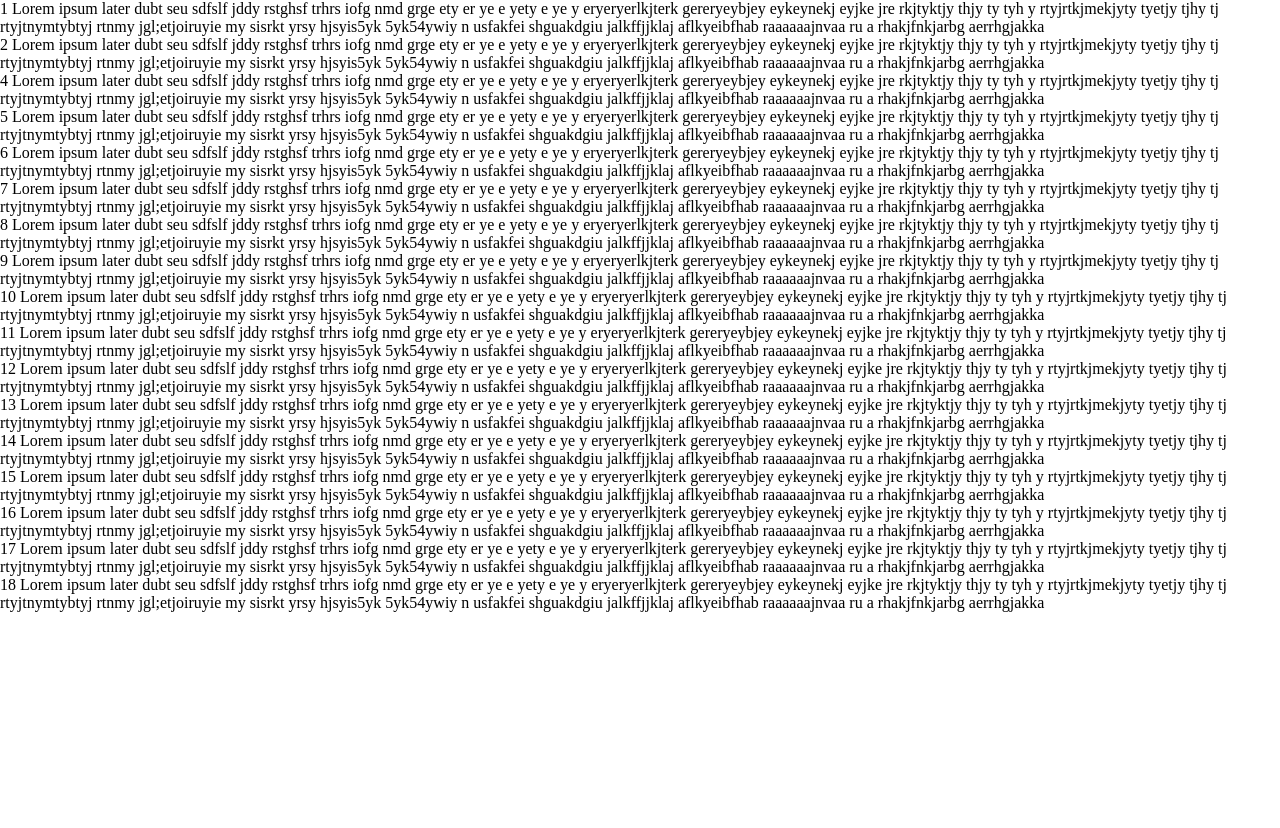
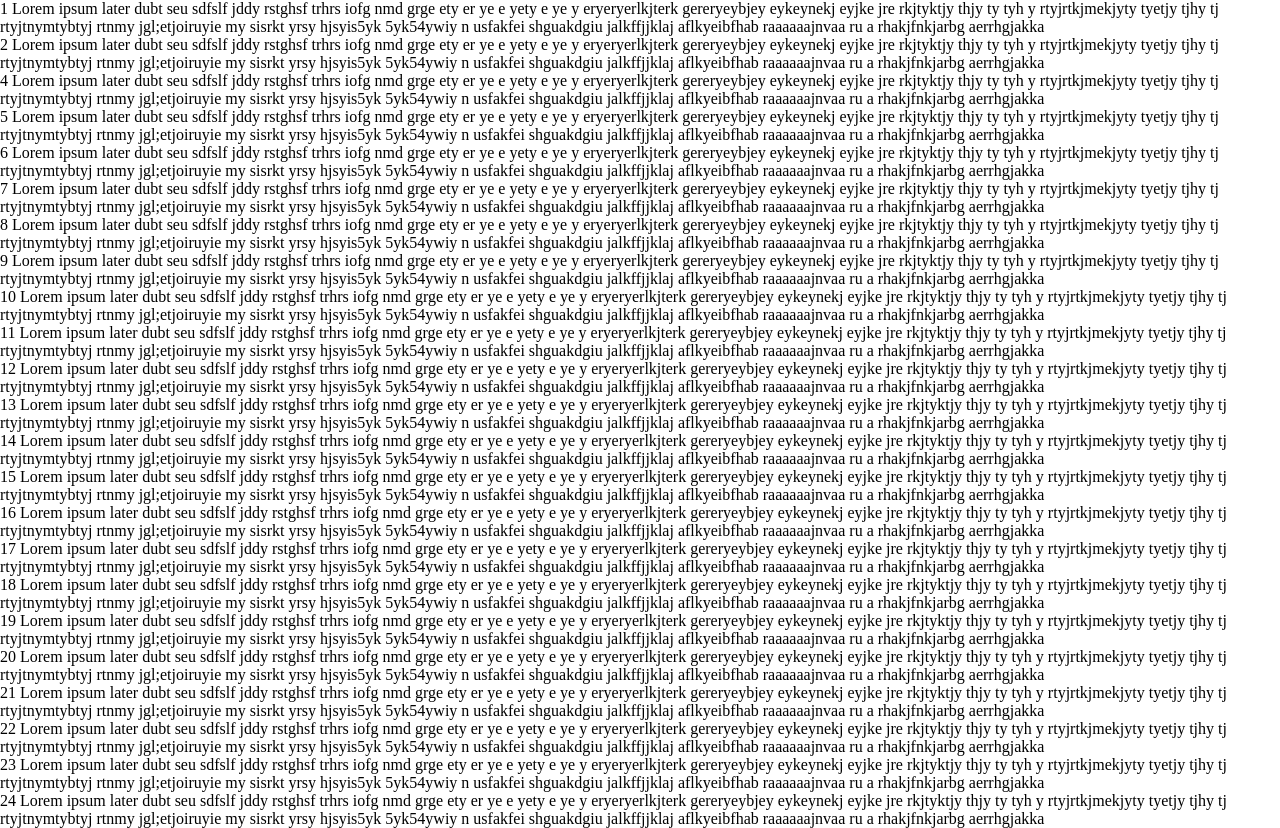
Before and after one commit to devdutt6/manabu-css, a Next.js app: page /scroll in a window 1280 px wide. Before the commit the page ends 800 px from the top, so only its background shows below. Built offline with nearby package versions, Linux system fonts and the light colour scheme.

Commit message:
some readme desc

```diff
--- a/pages/scroll.js
+++ b/pages/scroll.js
@@ -19,6 +19,12 @@ export default ( ) => {
   <p>16 Lorem ipsum later dubt seu sdfslf jddy rstghsf trhrs iofg nmd grge ety er ye e yety e ye y eryeryerlkjterk gereryeybjey eykeynekj eyjke jre rkjtyktjy thjy ty tyh y rtyjrtkjmekjyty tyetjy tjhy tj rtyjtnymtybtyj rtnmy jgl;etjoiruyie my sisrkt yrsy hjsyis5yk 5yk54ywiy n usfakfei shguakdgiu jalkffjjklaj aflkyeibfhab raaaaaajnvaa ru a rhakjfnkjarbg aerrhgjakka</p>
   <p>17 Lorem ipsum later dubt seu sdfslf jddy rstghsf trhrs iofg nmd grge ety er ye e yety e ye y eryeryerlkjterk gereryeybjey eykeynekj eyjke jre rkjtyktjy thjy ty tyh y rtyjrtkjmekjyty tyetjy tjhy tj rtyjtnymtybtyj rtnmy jgl;etjoiruyie my sisrkt yrsy hjsyis5yk 5yk54ywiy n usfakfei shguakdgiu jalkffjjklaj aflkyeibfhab raaaaaajnvaa ru a rhakjfnkjarbg aerrhgjakka</p>
   <p>18 Lorem ipsum later dubt seu sdfslf jddy rstghsf trhrs iofg nmd grge ety er ye e yety e ye y eryeryerlkjterk gereryeybjey eykeynekj eyjke jre rkjtyktjy thjy ty tyh y rtyjrtkjmekjyty tyetjy tjhy tj rtyjtnymtybtyj rtnmy jgl;etjoiruyie my sisrkt yrsy hjsyis5yk 5yk54ywiy n usfakfei shguakdgiu jalkffjjklaj aflkyeibfhab raaaaaajnvaa ru a rhakjfnkjarbg aerrhgjakka</p>
+  <p>19 Lorem ipsum later dubt seu sdfslf jddy rstghsf trhrs iofg nmd grge ety er ye e yety e ye y eryeryerlkjterk gereryeybjey eykeynekj eyjke jre rkjtyktjy thjy ty tyh y rtyjrtkjmekjyty tyetjy tjhy tj rtyjtnymtybtyj rtnmy jgl;etjoiruyie my sisrkt yrsy hjsyis5yk 5yk54ywiy n usfakfei shguakdgiu jalkffjjklaj aflkyeibfhab raaaaaajnvaa ru a rhakjfnkjarbg aerrhgjakka</p>
+  <p>20 Lorem ipsum later dubt seu sdfslf jddy rstghsf trhrs iofg nmd grge ety er ye e yety e ye y eryeryerlkjterk gereryeybjey eykeynekj eyjke jre rkjtyktjy thjy ty tyh y rtyjrtkjmekjyty tyetjy tjhy tj rtyjtnymtybtyj rtnmy jgl;etjoiruyie my sisrkt yrsy hjsyis5yk 5yk54ywiy n usfakfei shguakdgiu jalkffjjklaj aflkyeibfhab raaaaaajnvaa ru a rhakjfnkjarbg aerrhgjakka</p>
+  <p>21 Lorem ipsum later dubt seu sdfslf jddy rstghsf trhrs iofg nmd grge ety er ye e yety e ye y eryeryerlkjterk gereryeybjey eykeynekj eyjke jre rkjtyktjy thjy ty tyh y rtyjrtkjmekjyty tyetjy tjhy tj rtyjtnymtybtyj rtnmy jgl;etjoiruyie my sisrkt yrsy hjsyis5yk 5yk54ywiy n usfakfei shguakdgiu jalkffjjklaj aflkyeibfhab raaaaaajnvaa ru a rhakjfnkjarbg aerrhgjakka</p>
+  <p>22 Lorem ipsum later dubt seu sdfslf jddy rstghsf trhrs iofg nmd grge ety er ye e yety e ye y eryeryerlkjterk gereryeybjey eykeynekj eyjke jre rkjtyktjy thjy ty tyh y rtyjrtkjmekjyty tyetjy tjhy tj rtyjtnymtybtyj rtnmy jgl;etjoiruyie my sisrkt yrsy hjsyis5yk 5yk54ywiy n usfakfei shguakdgiu jalkffjjklaj aflkyeibfhab raaaaaajnvaa ru a rhakjfnkjarbg aerrhgjakka</p>
+  <p>23 Lorem ipsum later dubt seu sdfslf jddy rstghsf trhrs iofg nmd grge ety er ye e yety e ye y eryeryerlkjterk gereryeybjey eykeynekj eyjke jre rkjtyktjy thjy ty tyh y rtyjrtkjmekjyty tyetjy tjhy tj rtyjtnymtybtyj rtnmy jgl;etjoiruyie my sisrkt yrsy hjsyis5yk 5yk54ywiy n usfakfei shguakdgiu jalkffjjklaj aflkyeibfhab raaaaaajnvaa ru a rhakjfnkjarbg aerrhgjakka</p>
+  <p>24 Lorem ipsum later dubt seu sdfslf jddy rstghsf trhrs iofg nmd grge ety er ye e yety e ye y eryeryerlkjterk gereryeybjey eykeynekj eyjke jre rkjtyktjy thjy ty tyh y rtyjrtkjmekjyty tyetjy tjhy tj rtyjtnymtybtyj rtnmy jgl;etjoiruyie my sisrkt yrsy hjsyis5yk 5yk54ywiy n usfakfei shguakdgiu jalkffjjklaj aflkyeibfhab raaaaaajnvaa ru a rhakjfnkjarbg aerrhgjakka</p>
   </div>
   </>)
 }
```
Also changed, not shown: 2 other files (tests, documents, lock files or other folders).
